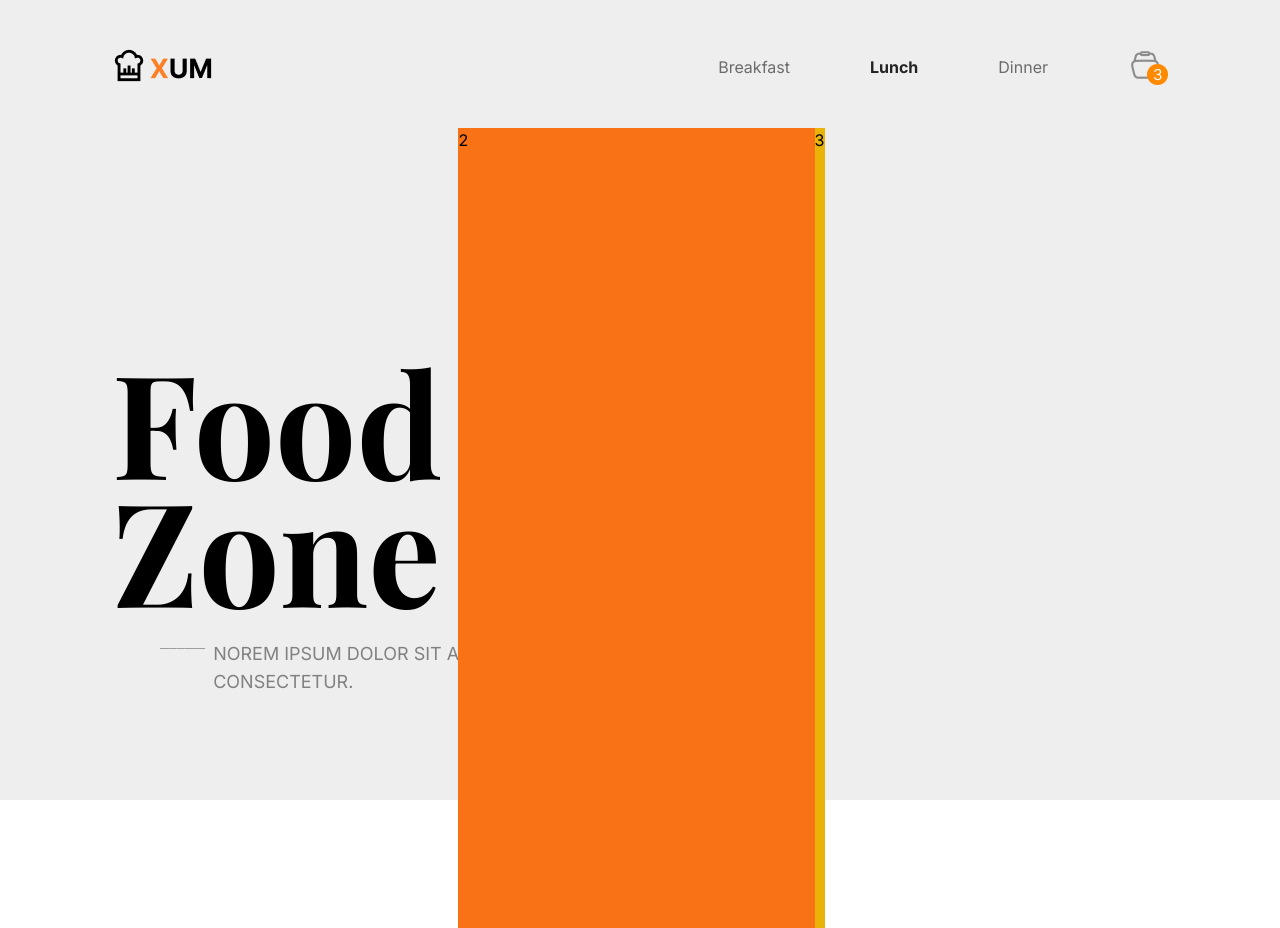
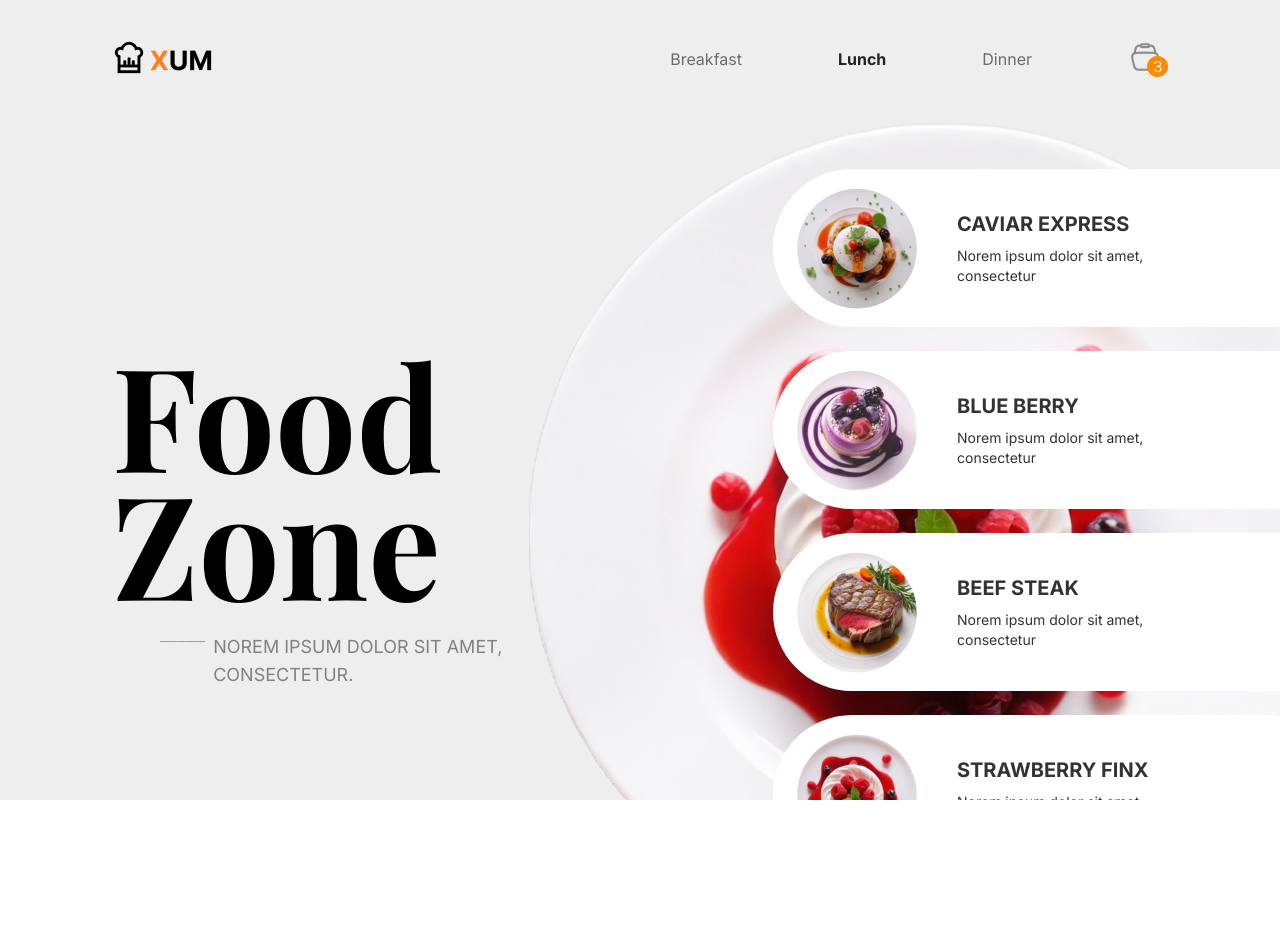
Before and after one commit to vishalthapa07/food-zone, a Next.js app: page / in a window 1280 px wide. After the commit the page ends 800 px from the top, so only its background shows below. Built offline with nearby package versions, Linux system fonts and the light colour scheme; a web font is replaced by a local one.

Commit message:
add food item animation

```diff
--- /dev/null
+++ b/src/app/components/Card.tsx
@@ -0,0 +1,32 @@
+"use client";
+
+type TCard = {
+  image: string;
+  title: string;
+  description: string;
+  onMouseEnter: () => void;
+  onMouseLeave: () => void;
+};
+
+const Card = ({ image, title, description, onMouseEnter }: TCard) => {
+  return (
+    <section>
+      <div className="flex justify-end">
+        <div
+          onMouseEnter={onMouseEnter}
+          className="w-[507px] hover:lg:w-[607px] h-auto lg:h-[158px] flex items-center rounded-l-full p-2 md:p-6 z-20 bg-white1 hover:bg-orange1 text-lightBlack hover:text-white1 cursor-pointer transition-all duration-300 ease-in-out"
+        >
+          <div>
+            <img src={image} alt="food-item" />
+          </div>
+          <div className="ml-2 md:ml-10">
+            <h1 className="uppercase font-bold text-xl">{title}</h1>
+            <p className="text-sm mt-2 w-[200px]">{description}</p>
+          </div>
+        </div>
+      </div>
+    </section>
+  );
+};
+
+export default Card;
--- a/src/app/components/Navbar.tsx
+++ b/src/app/components/Navbar.tsx
@@ -1,9 +1,11 @@
+"use client";
+
 import Link from "next/link";
 import { useState } from "react";
 import { CiMenuFries } from "react-icons/ci";
 import { IoCloseOutline } from "react-icons/io5";
 
-const NavbarT = () => {
+const Navbar = () => {
   const [isMenuOpen, setIsMenuOpen] = useState(false);
 
   const menuItems = ["Breakfast", "Lunch", "Dinner"];
@@ -17,13 +19,13 @@ const NavbarT = () => {
   };
 
   return (
-    <nav className="py-4 md:py-6 lg:py-12 mr-4 md:mr-16 lg:mr-28">
+    <nav className="py-4 md:py-6 lg:py-10 mr-4 md:mr-16 lg:mr-28">
       <div className="flex justify-between">
         <div>
           <img src="logo.png" alt="logo" />
         </div>
 
-        <div className="hidden sm:flex items-center text-darkGray gap-20">
+        <div className="hidden sm:flex items-center text-darkGray gap-24">
           <div>
             <Link color="foreground" href="#">
               Breakfast
@@ -73,67 +75,8 @@ const NavbarT = () => {
           ))}
         </div>
       )}
-
-      {/* <Navbar
-        onMenuOpenChange={setIsMenuOpen}
-        className="min-h-full w-fll gap-0"
-      >
-        <NavbarContent>
-          <NavbarMenuToggle
-            aria-label={isMenuOpen ? "Close menu" : "Open menu"}
-            className="sm:hidden"
-          />
-          <NavbarBrand>
-            <img src="logo.png" alt="logo" />
-          </NavbarBrand>
-        </NavbarContent>
-
-        <NavbarContent
-          className="hidden sm:flex text-darkGray gap-16"
-          justify="center"
-        >
-          <NavbarItem>
-            <Link color="foreground" href="#">
-              Breakfast
-            </Link>
-          </NavbarItem>
-          <NavbarItem isActive>
-            <Link className="text-darkBlack2" href="#" aria-current="page">
-              Lunch
-            </Link>
-          </NavbarItem>
-          <NavbarItem>
-            <Link color="foreground" href="#">
-              Dinner
-            </Link>
-          </NavbarItem>
-          <NavbarItem>
-            <img src="cart.png" alt="cart" />
-          </NavbarItem>
-        </NavbarContent>
-        <NavbarMenu>
-          {menuItems.map((item, index) => (
-            <NavbarMenuItem key={`${item}-${index}`}>
-              <Link
-                color={
-                  index === 2
-                    ? "primary"
-                    : index === menuItems.length - 1
-                    ? "danger"
-                    : "foreground"
-                }
-                className="w-full"
-                href="#"
-                size="lg"
-              >
-                {item}
-              </Link>
-            </NavbarMenuItem>
-          ))}
-        </NavbarMenu>
-      </Navbar> */}
     </nav>
   );
 };
 
-export default NavbarT;
+export default Navbar;
--- a/src/app/layout.tsx
+++ b/src/app/layout.tsx
@@ -19,7 +19,7 @@ export default function RootLayout({
   return (
     <html lang="en">
       <body className={inter.className}>
-        <main className="bg-white2 h-[100vh]">
+        <main className="bg-white2 h-screen overflow-auto lg:overflow-hidden">
           <div className="relative z-50 max-w-[1920px] mx-auto">
             <section className="ml-4 md:ml-16 lg:ml-28">{children}</section>
           </div>
--- a/src/app/page.tsx
+++ b/src/app/page.tsx
@@ -2,17 +2,33 @@
 
 import { Playfair_Display } from "next/font/google";
 import Navbar from "./components/Navbar";
+import Card from "./components/Card";
+import { useState } from "react";
 
 const playfairDisplay = Playfair_Display({ subsets: ["latin"] });
 
 export default function Home() {
+  const [mainImage, setMainImage] = useState("lg-4.png");
+  const [isAnimating, setIsAnimating] = useState(false);
+
+  const handleMouseEnter = (image: string) => {
+    setIsAnimating(true);
+    setTimeout(() => {
+      setMainImage(image);
+      setIsAnimating(false);
+    }, 300);
+  };
+
+  const handleMouseLeave = () => {
+    setMainImage("lg-1.png"); // Default image
+  };
   return (
     <section>
       <Navbar />
-      <section className="absolute -z-10 top-16 lg:top-32 flex flex-col lg:flex-row h-[50rem]">
+      <section className="relative flex flex-col lg:flex-row h-[50rem] my-1 w-full">
         <div className="h-full grid grid-cols-1">
           <div className="flex items-end">
-            <h1 className="text-darkBlack1 font-bold text-[7rem] lg:text-[9rem] leading-[7.5rem]">
+            <h1 className="text-darkBlack1 font-bold text-[4rem] lg:text-[9rem] leading-[4rem] lg:leading-[7.5rem]">
               <span className={playfairDisplay.className}>Food Zone</span>
             </h1>
           </div>
@@ -23,15 +39,62 @@ export default function Home() {
               </sup>
             </div>
             <div>
-              <p className="text-lightGray2 text-lg uppercase w-80">
+              <p className="text-lightGray2 text-xs md:text-lg uppercase w-80">
                 Norem ipsum dolor sit amet, consectetur.
               </p>
             </div>
           </div>
         </div>
 
-        <div className="h-full w-full bg-orange-500">2</div>
-        <div className="h-full bg-yellow-500">3</div>
+        <div>
+          <img
+            src={mainImage}
+            alt="food-item"
+            className={`h-auto lg:absolute inset-0 m-auto  z-10 ml-0 lg:ml-60 transition-transform duration-300 ease-in-out ${
+              isAnimating
+                ? "transform scale-50 rotate-45 opacity-0"
+                : "transform scale-100 rotate-0 opacity-100"
+            }`}
+          />
+          <div className="h-[60px] md:h-[80px] w-[250px] md:w-[358px] z-20 rounded-full uppercase flex items-center justify-center absolute m-auto mb-4 bottom-96 md:bottom-36 lg:bottom-0 ml-20 md:ml-44  bg-orange1 text-white1 font-bold text-base md:text-xl">
+            $20{" "}
+            <span className="px-2">
+              <sup>___________</sup>
+            </span>
+            order now
+          </div>
+        </div>
+
+        <div className="h-full flex flex-col w-full justify-center gap-6 py-6">
+          <Card
+            image="sm-1.png"
+            title="Caviar Express"
+            description="Norem ipsum dolor sit amet, consectetur"
+            onMouseEnter={() => handleMouseEnter("lg-1.png")}
+            onMouseLeave={handleMouseLeave}
+          />
+          <Card
+            image="sm-2.png"
+            title="Blue Berry"
+            description="Norem ipsum dolor sit amet, consectetur"
+            onMouseEnter={() => handleMouseEnter("lg-2.png")}
+            onMouseLeave={handleMouseLeave}
+          />
+          <Card
+            image="sm-3.png"
+            title="Beef Steak"
+            description="Norem ipsum dolor sit amet, consectetur"
+            onMouseEnter={() => handleMouseEnter("lg-3.png")}
+            onMouseLeave={handleMouseLeave}
+          />
+          <Card
+            image="sm-4.png"
+            title="Strawberry Finx"
+            description="Norem ipsum dolor sit amet, consectetur"
+            onMouseEnter={() => handleMouseEnter("lg-4.png")}
+            onMouseLeave={handleMouseLeave}
+          />
+        </div>
       </section>
     </section>
   );
```
